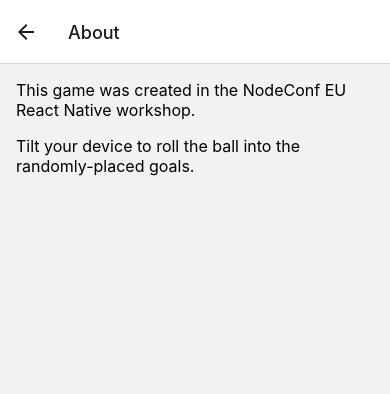
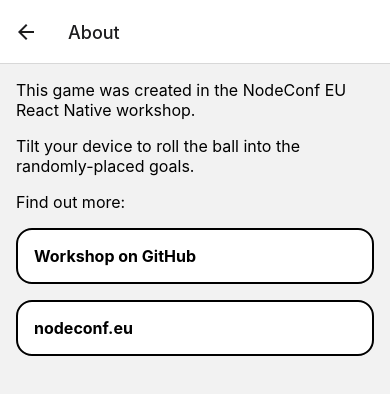
Before and after one commit to nearform/react-native-workshop, a React Native app in the folder step6-bonus/: screen /About in a window 390 px wide. Shown: the top 394 px of the page. Built offline with nearby package versions, Linux system fonts and the light colour scheme.

Commit message:
7. Add some web links

```diff
--- a/step6-bonus/components/button.js
+++ b/step6-bonus/components/button.js
@@ -1,10 +1,10 @@
 import { Pressable, StyleSheet, Text } from 'react-native'
 
-export const Button = ({ children, onPress }) => (
+export const Button = ({ children, ...pressableProps }) => (
   <Pressable
     style={({ pressed }) => [styles.button, pressed && styles.pressed]}
     accessibilityRole="button"
-    onPress={onPress}
+    {...pressableProps}
   >
     <Text style={styles.text}>{children}</Text>
   </Pressable>
--- a/step6-bonus/screens/about.js
+++ b/step6-bonus/screens/about.js
@@ -1,9 +1,17 @@
-import { ScrollView, Text, StyleSheet } from 'react-native'
+import { ScrollView, Text, StyleSheet, Linking } from 'react-native'
+import { Button } from '../components/button'
 
 export const About = () => (
   <ScrollView contentContainerStyle={styles.container} style={styles.outer}>
     <Text style={styles.text}>This game was created in the NodeConf EU React Native workshop.</Text>
     <Text style={styles.text}>Tilt your device to roll the ball into the randomly-placed goals.</Text>
+    <Text style={styles.text}>Find out more:</Text>
+    <Button accessibilityRole="link" onPress={() => Linking.openURL('https://github.com/nearform/react-native-workshop')}>
+      Workshop on GitHub
+    </Button>
+    <Button accessibilityRole="link" onPress={() => Linking.openURL('https://www.nodeconf.eu/')}>
+      nodeconf.eu
+    </Button>
   </ScrollView>
 )
 
```
